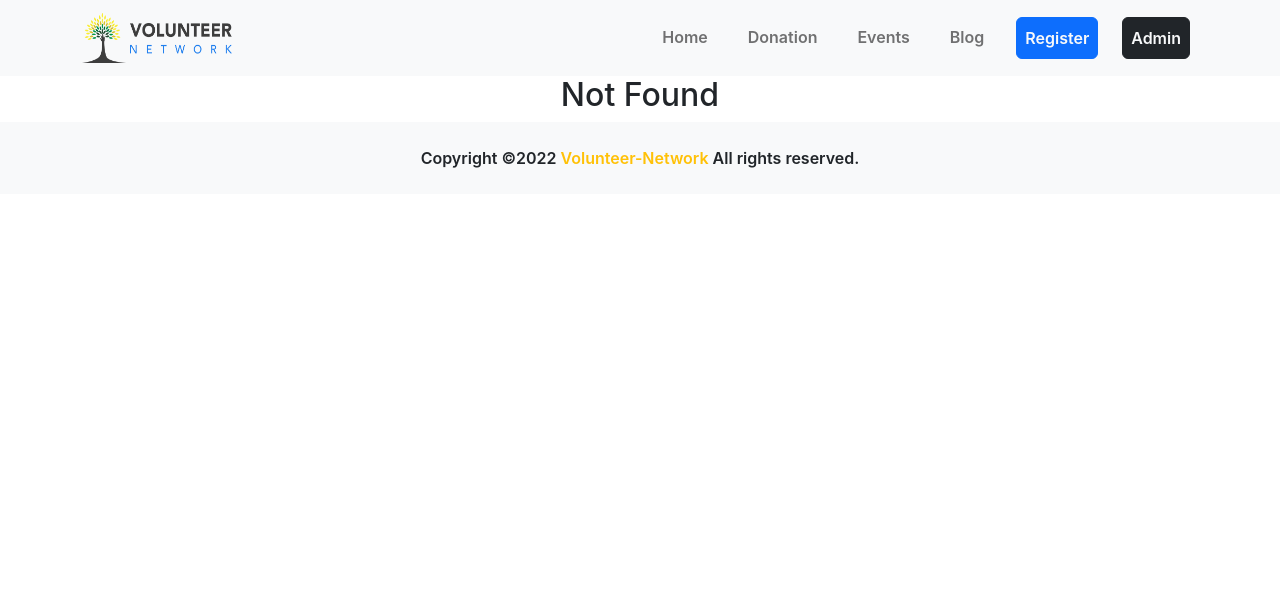
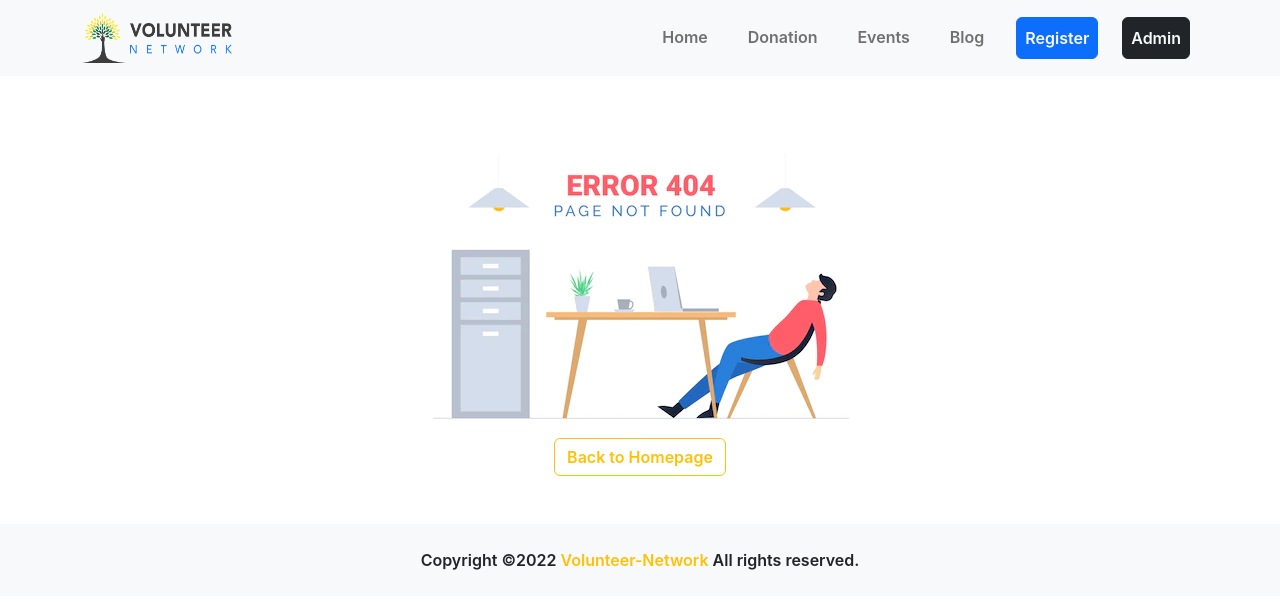
Before and after one commit to crescentpartha/Volunteer-Network, a React (Create React App) app in the folder volunteer-network/: page /login in a window 1280 px wide. Before the commit this address had no page. Shown: the top 608 px of the page. Built offline with nearby package versions, Linux system fonts and the light colour scheme.

Commit message:
notFound component modified

```diff
--- a/volunteer-network/src/components/Shared/NotFound/NotFound.js
+++ b/volunteer-network/src/components/Shared/NotFound/NotFound.js
@@ -1,9 +1,12 @@
 import React from 'react';
+import { Link } from 'react-router-dom';
+import notFound from '../../../images/notFound.png';
 
 const NotFound = () => {
     return (
-        <div>
-            <h2>Not Found</h2>
+        <div className='m-5'>
+            <img className='img-fluid mx-auto d-block' src={notFound} alt="Not Found" />
+            <Link to='/home' className='fw-semibold btn btn-outline-warning' type="Link">Back to Homepage</Link>
         </div>
     );
 };
```
Also changed, not shown: volunteer-network/src/images/notFound.png (added).
